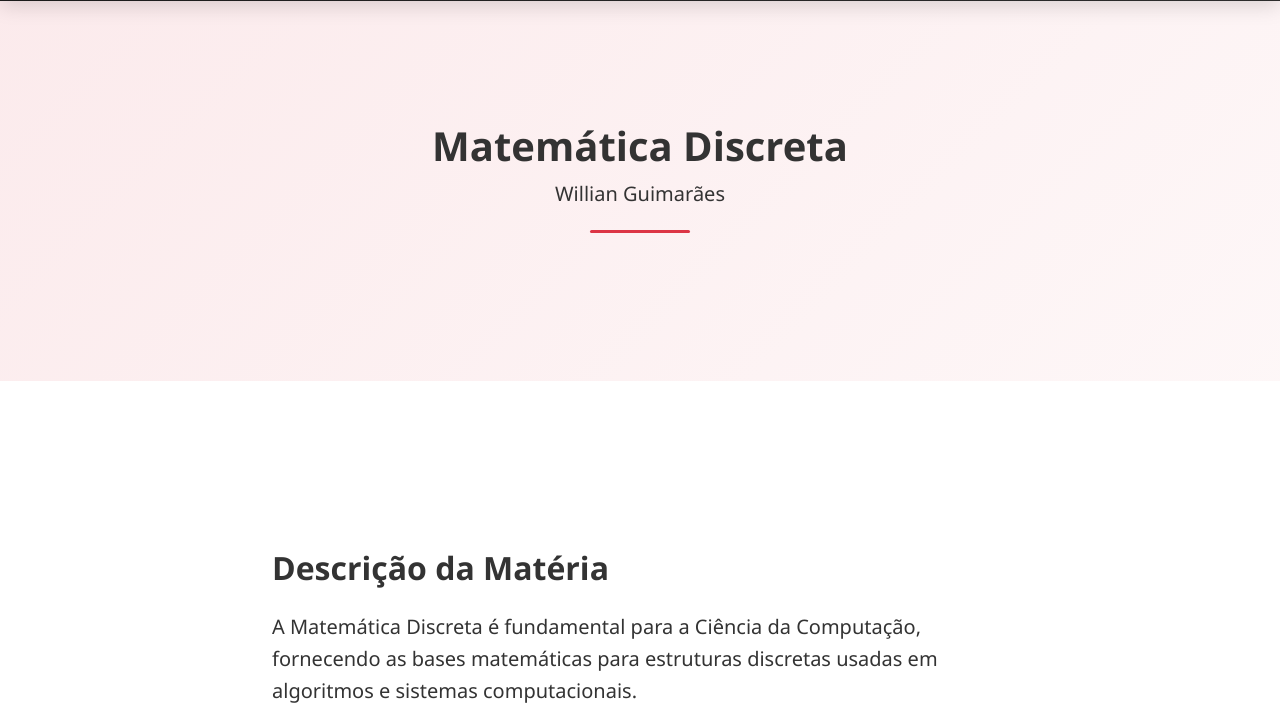
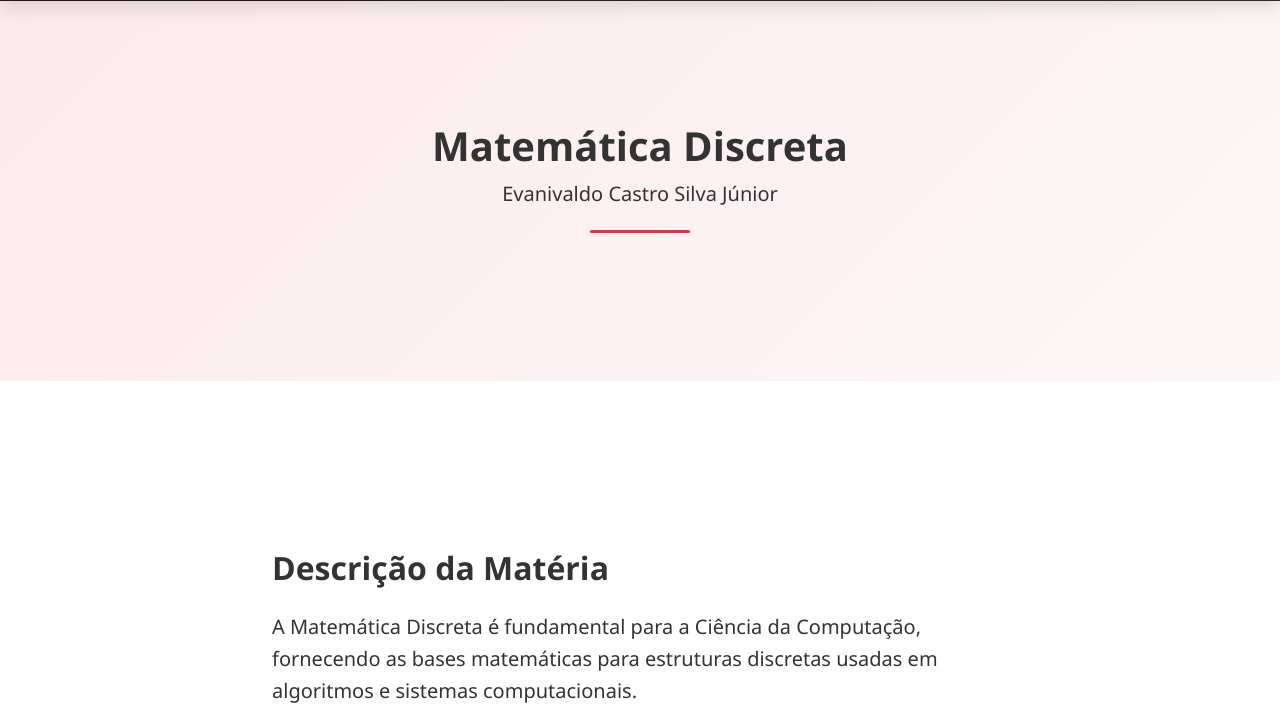
Before and after one commit to YasminMoura01/Portifolio, a plain HTML site: page materias/MD.html in a window 1280 px wide. Shown: the part 76-796 px from the top of the page. Drawn offline with nearby package versions, Linux system fonts and the light colour scheme.

Commit message:
nova atualização 5

```diff
--- a/materias/MD.html
+++ b/materias/MD.html
@@ -54,7 +54,7 @@
             <div class="row align-items-center">
                 <div class="col-lg-8 mx-auto text-center">
                     <h1 class="display-4 fw-bold">Matemática Discreta</h1>
-                    <p class="lead">Willian Guimarães</p>
+                    <p class="lead">Evanivaldo Castro Silva Júnior</p>
                     <div class="subject-divider"></div>
                 </div>
             </div>
```
